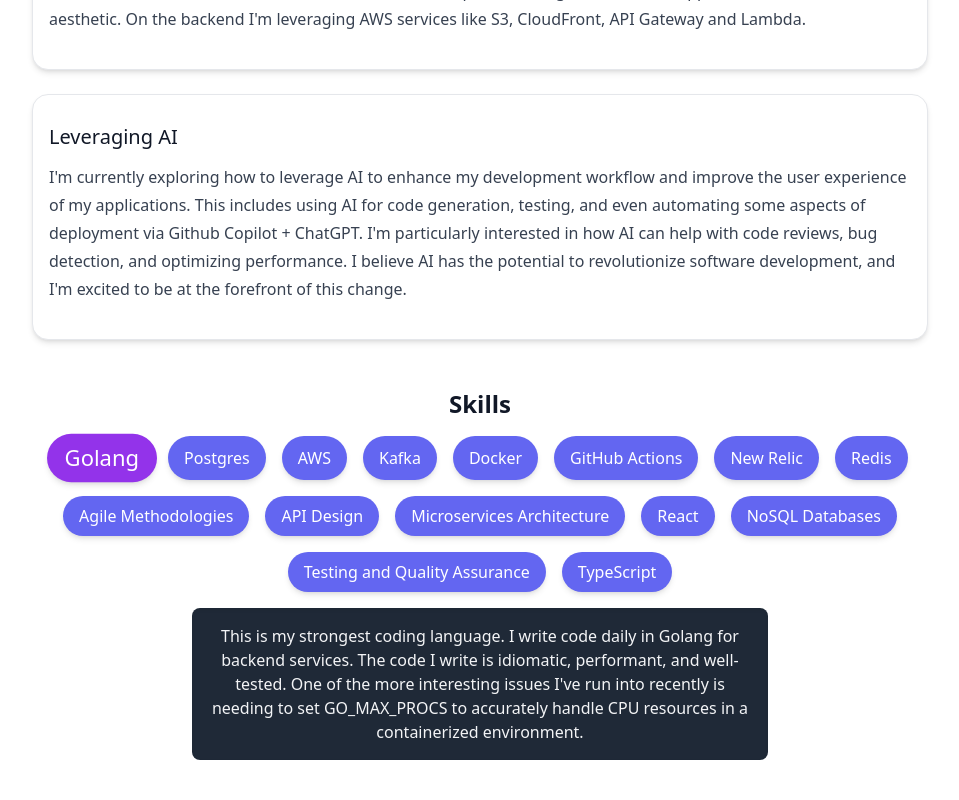
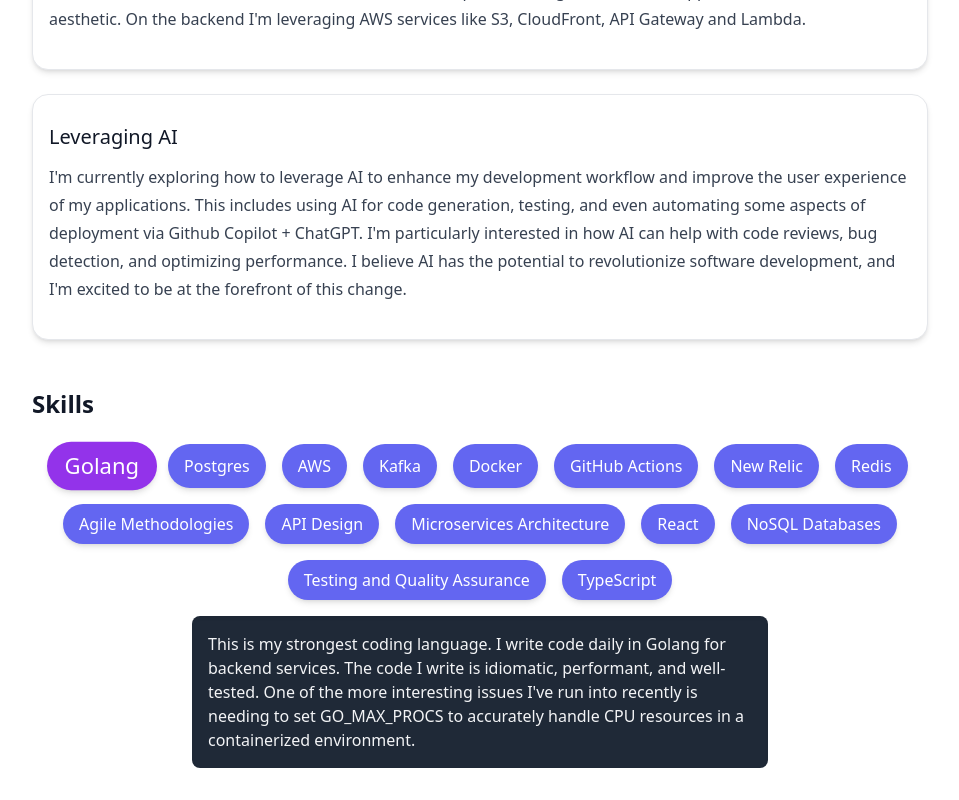
Before and after one commit to sh3r4rd/sh3r4rd.com, a React (Vite) app: page / in a window 1280 px wide. Shown: the part 1262-2062 px from the top of the page, without its empty margins (160-1119 px from the left). Built offline with nearby package versions, Linux system fonts and the light colour scheme.

Commit message:
minor formatting

```diff
--- a/src/App.jsx
+++ b/src/App.jsx
@@ -226,8 +226,8 @@
   const [selected, setSelected] = useState(0);
 
   return (
-    <section className="text-center">
-      <h2 className="text-2xl font-bold mb-4">Skills</h2>
+    <section>
+      <h2 className="text-2xl font-bold mb-6">Skills</h2>
       <div className="flex flex-wrap justify-center gap-4 mb-4">
         {skills.map((skill, idx) => (
           <button
```
